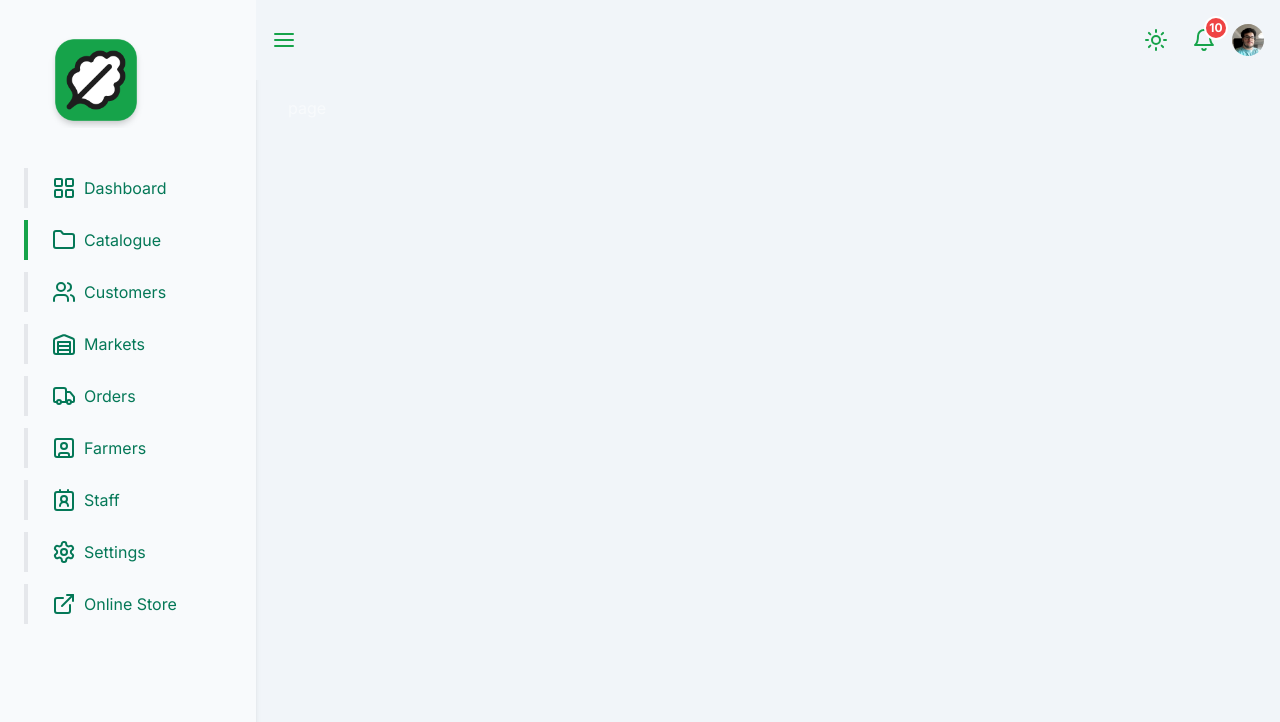
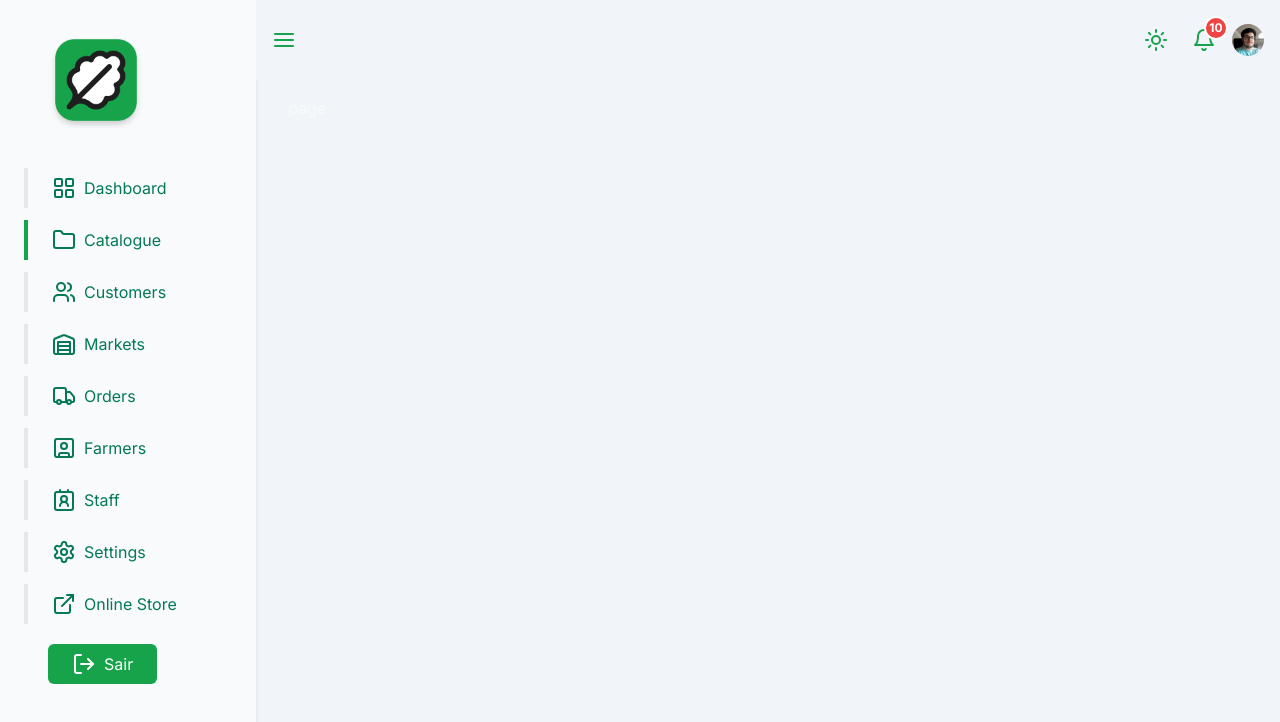
Before and after one commit to Fulozz/naturalmente-bom-v2, a Next.js app: page /dashboard/attributes in a window 1280 px wide. Shown: the top 722 px of the page. Built offline with nearby package versions, Linux system fonts and the light colour scheme.

Commit message:
Refactor Sidebar component to use dynamic active state and add logout button

```diff
--- a/src/components/backoffice/Bars/Sidebar.jsx
+++ b/src/components/backoffice/Bars/Sidebar.jsx
@@ -2,8 +2,8 @@
 import React, { useState } from "react";
 import Link from "next/link";
 import logo_light_mode from "@/public/logo_light_mode.png";
-import logo_dark_mode from "@/public/logo_dark_mode.png";
 import Image from "next/image";
+import { usePathname} from "next/navigation"
 import { cn } from "@/src/lib/cn";
 import {
   LayoutGrid,
@@ -15,11 +15,12 @@ import {
   Warehouse,
   ExternalLink,
   Folder,
-  FolderOpen
+  LogOut
 } from "lucide-react";
 
 const Sidebar = () => {
   const [active, setActive] = useState(1);
+  const pathname = usePathname()
   const sidebarLinks = [
     {
       title: "Dashboard",
@@ -89,7 +90,6 @@ const Sidebar = () => {
                   href={item.href}
                   className={cn("flex items-center space-x-2 px-6 py-2 border-l-4", {
                     "border-green-600": active === i,
-                    "" : item.title === "settings"
                   })}
                 >
                   <Icon />
@@ -97,9 +97,13 @@ const Sidebar = () => {
               </Link>
             );
           })
-          }
-
-
+        }
+        <div className="px-6 py-2 items-center justify-center">
+            <button className=" bg-green-600 text-white text-bold rounded-md flex space-x-2 px-6 py-2">
+              <LogOut />
+              <span>Sair</span>
+            </button>
+        </div>
       </div>
     </div>
   );
```
